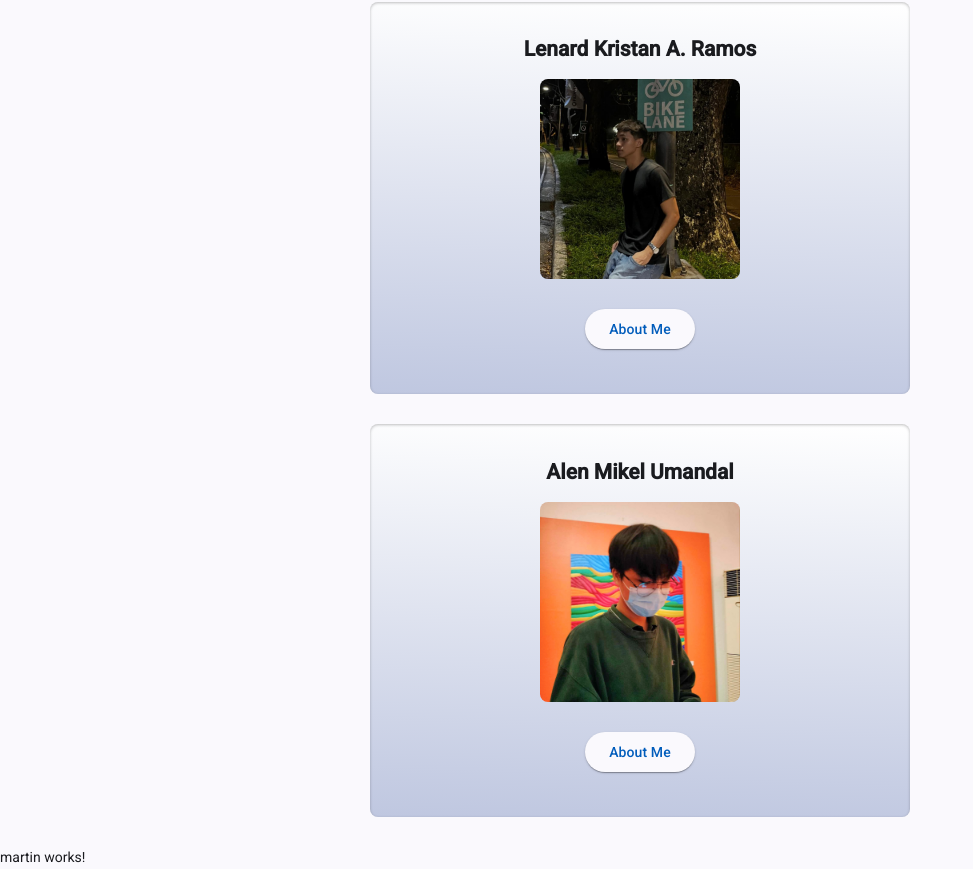
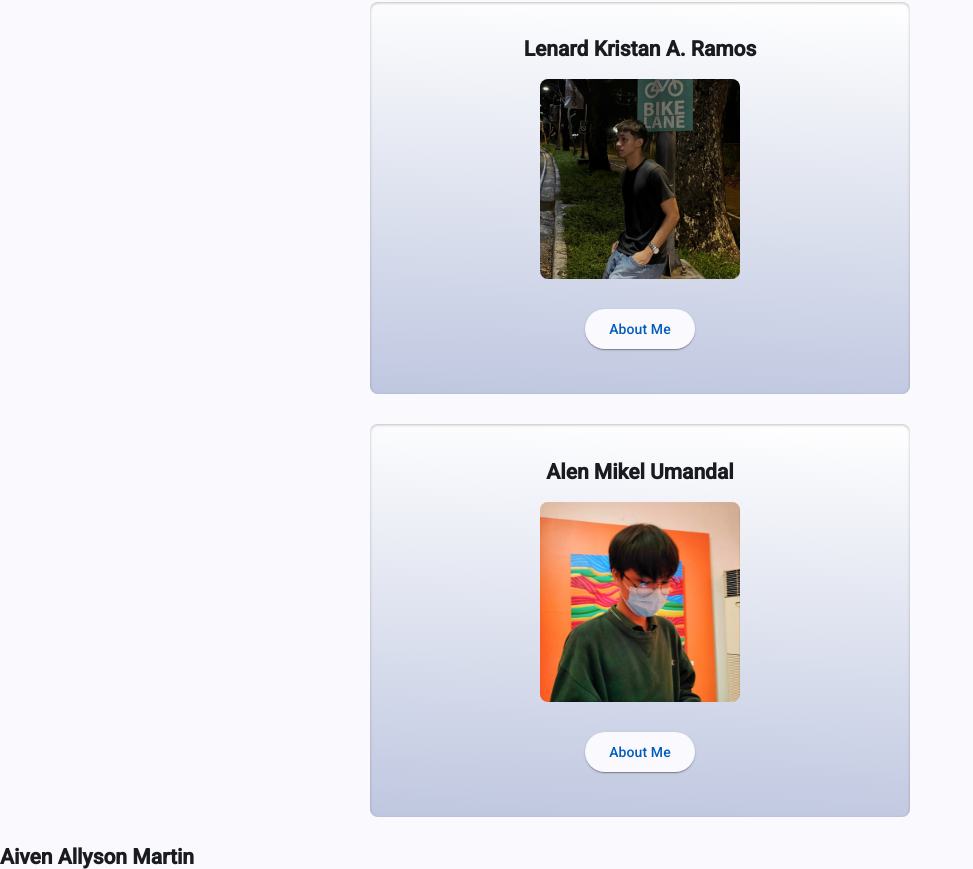
Before and after one commit to ILT-ALICA/S-ITWB415-Enabling-Assessment-3, an Angular app in the folder ALICA/: page / in a window 1280 px wide. Shown: the part 112-981 px from the top of the page, without its empty margins (0-973 px from the left). Built offline with nearby package versions, Linux system fonts and the light colour scheme.

Commit message:
feat: add Martin name with signal - 2

```diff
--- a/ALICA/src/app/martin/martin.html
+++ b/ALICA/src/app/martin/martin.html
@@ -1 +1,3 @@
-<p>martin works!</p>
+<section class="profile-card" id="martin_profile">
+  <h2>{{ name() }}</h2>
+</section>
--- a/ALICA/src/app/martin/martin.ts
+++ b/ALICA/src/app/martin/martin.ts
@@ -1,4 +1,4 @@
-import { Component } from '@angular/core';
+import { Component, signal } from '@angular/core';
 
 @Component({
   imports: [],
@@ -6,4 +6,6 @@ import { Component } from '@angular/core';
   styleUrl: './martin.scss',
   templateUrl: './martin.html',
 })
-export class Martin {}
+export class Martin {
+  name = signal('Aiven Allyson Martin');
+}
```
